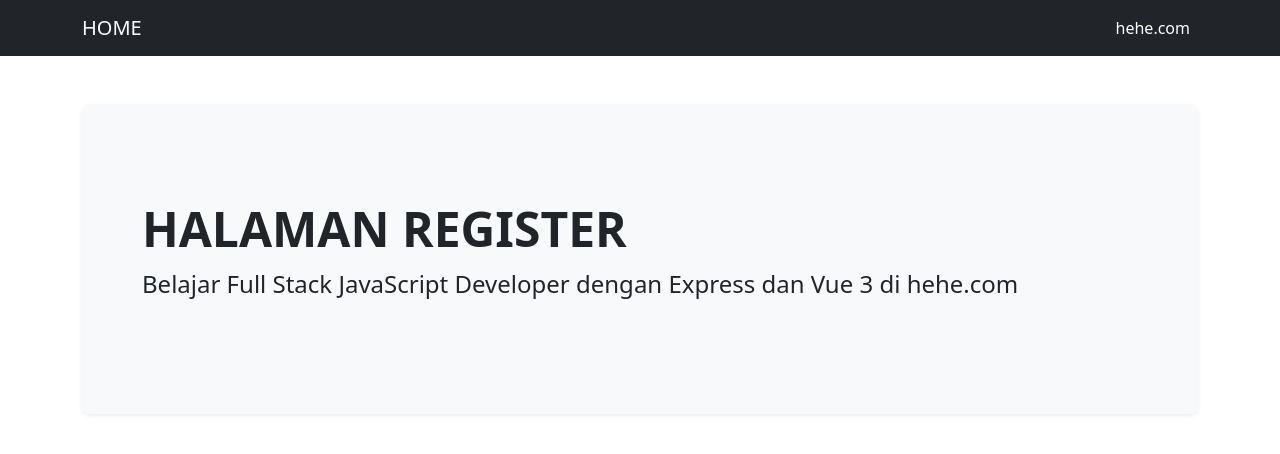
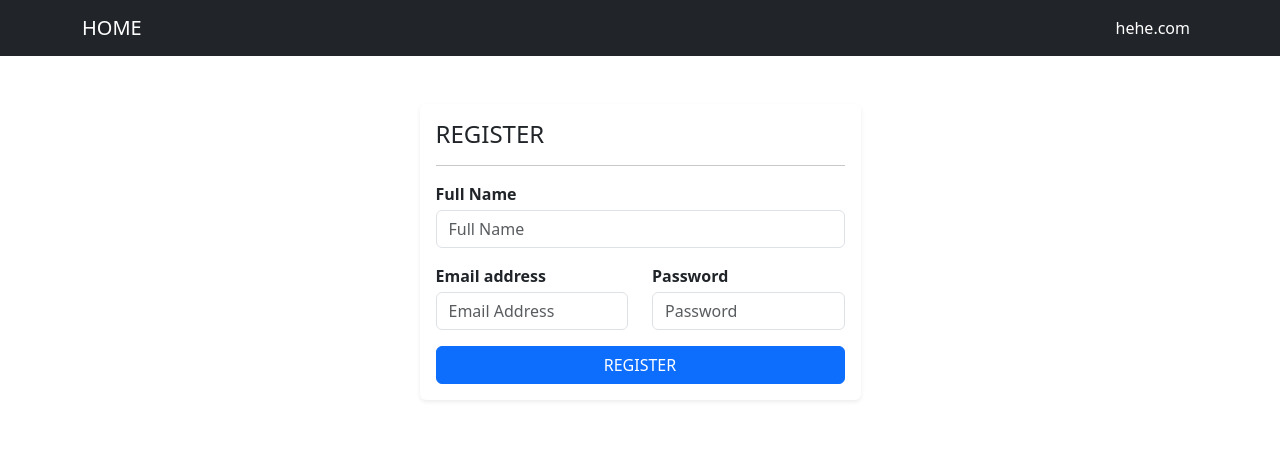
Before and after one commit to maskholilaziz/frontend-vue, a Vue app: page /register in a window 1280 px wide. Shown: the top 454 px of the page. Built offline with nearby package versions, Linux system fonts and the light colour scheme.

Commit message:
Update Register Proces

```diff
--- a/src/views/auth/register.vue
+++ b/src/views/auth/register.vue
@@ -1,13 +1,110 @@
-<script setup></script>
+<script setup>
+// import reactive and ref from vue
+import { reactive, ref } from "vue";
+
+// import useRouter from vue router
+import { useRouter } from "vue-router";
+
+// inisilisasi vue router on Composition API
+const router = useRouter();
+
+// import service api
+import api from "../../services/api";
+
+// state user
+const user = reactive({
+  name: "",
+  email: "",
+  password: "",
+  password_confirmation: "",
+});
+
+// state validation
+const validation = ref([]);
+
+// method register
+const register = async () => {
+  // call api register
+  await api
+    .post("/register", {
+      name: user.name,
+      email: user.email,
+      password: user.password,
+    })
+    .then(() => {
+      // redirect ke halaman login
+      router.push({
+        name: "login",
+      });
+    })
+    .catch((error) => {
+      // assign error to state 'validation'
+      validation.value = error.response.data;
+    });
+};
+</script>
 
 <template>
-  <div class="p-5 mb-4 bg-light rounded-3 shadow-sm">
-    <div class="container-fluid py-5">
-      <h1 class="display-5 fw-bold">HALAMAN REGISTER</h1>
-      <p class="col-md-12 fs-4">
-        Belajar Full Stack JavaScript Developer dengan Express dan Vue 3 di
-        hehe.com
-      </p>
+  <div class="row justify-content-center">
+    <div class="row justify-content-center">
+      <div class="col-md-5">
+        <div class="card border-0 rounded shadow-sm">
+          <div class="card-body">
+            <h4>REGISTER</h4>
+            <hr />
+            <div v-if="validation.errors" class="mt-2 alert alert-danger">
+              <ul class="mt-0 mb-0">
+                <li v-for="(error, index) in validation.errors" :key="index">
+                  {{ `${error.path} : ${error.msg}` }}
+                </li>
+              </ul>
+            </div>
+            <form @submit.prevent="register">
+              <div class="row">
+                <div class="col-md-12 mb-3">
+                  <div class="form-group">
+                    <label class="mb-1 fw-bold">Full Name</label>
+                    <input
+                      type="text"
+                      v-model="user.name"
+                      class="form-control"
+                      placeholder="Full Name"
+                    />
+                  </div>
+                </div>
+              </div>
+
+              <div class="row">
+                <div class="col-md-6 mb-3">
+                  <div class="form-group">
+                    <label class="mb-1 fw-bold">Email address</label>
+                    <input
+                      type="email"
+                      v-model="user.email"
+                      class="form-control"
+                      placeholder="Email Address"
+                    />
+                  </div>
+                </div>
+                <div class="col-md-6 mb-3">
+                  <div class="form-group">
+                    <label class="mb-1 fw-bold">Password</label>
+                    <input
+                      type="password"
+                      v-model="user.password"
+                      class="form-control"
+                      placeholder="Password"
+                    />
+                  </div>
+                </div>
+              </div>
+              <button type="submit" class="btn btn-primary w-100">
+                REGISTER
+              </button>
+            </form>
+          </div>
+        </div>
+      </div>
     </div>
   </div>
 </template>
```
